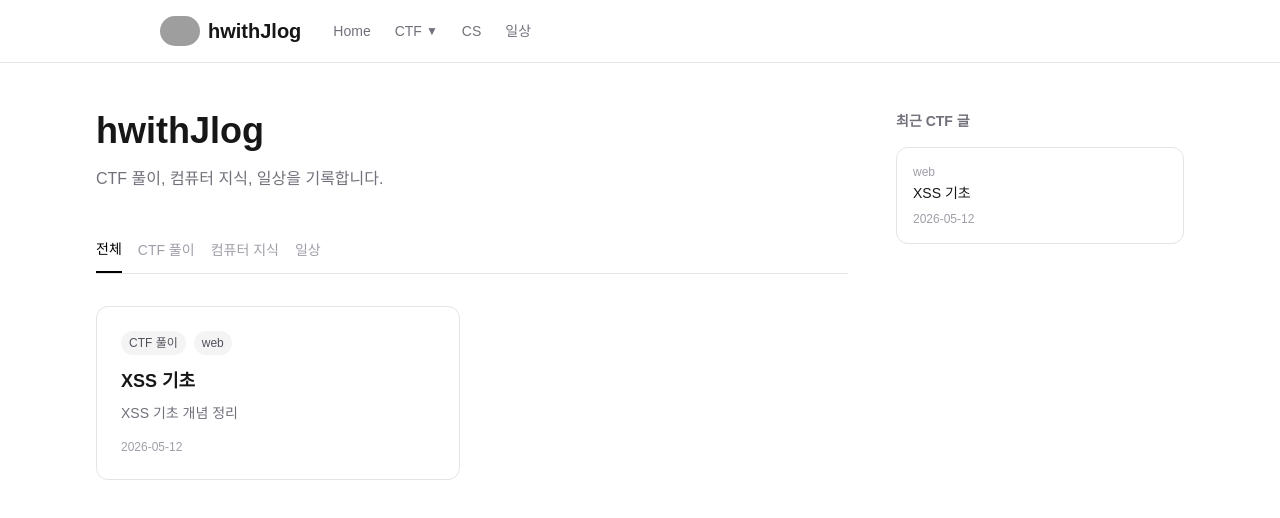
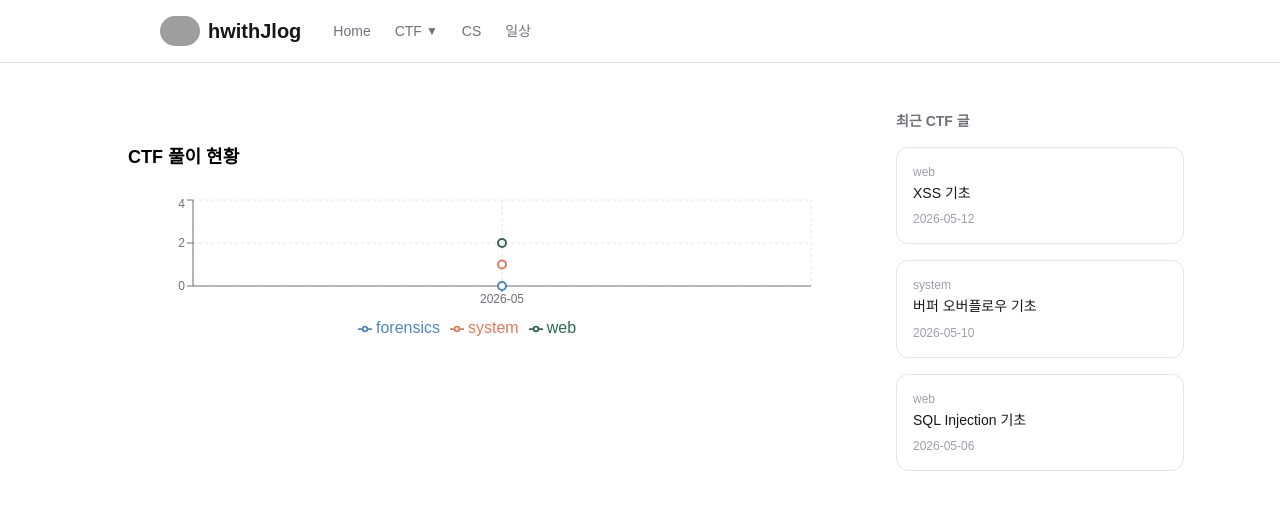
Before and after one commit to hwithjinsoo/hwithJlog, a Next.js app: page / in a window 1280 px wide. Shown: the top 518 px of the page. Built offline with nearby package versions, Linux system fonts and the light colour scheme; grey boxes are pictures that could not be loaded.

Commit message:
메인 페이지 그래프 추가

```diff
--- /dev/null
+++ b/app/components/CTFGraph.tsx
@@ -0,0 +1,60 @@
+"use client";
+
+import { Post } from "@/app/lib/posts";
+import {
+  LineChart,
+  Line,
+  XAxis,
+  YAxis,
+  CartesianGrid,
+  Tooltip,
+  Legend,
+  ResponsiveContainer,
+} from "recharts";
+
+type Props = {
+  posts: Post[];
+};
+
+export default function CTFGraph({ posts }: Props) {
+  // 월별 카테고리별 카운트
+  const monthlyData: Record<string, Record<string, number>> = {};
+
+  posts.forEach((post) => {
+    const month = post.date.slice(0, 7); // "2026-05"
+    if (!monthlyData[month]) {
+      monthlyData[month] = { web: 0, system: 0, forensics: 0 };
+    }
+    if (post.subcategory in monthlyData[month]) {
+      monthlyData[month][post.subcategory]++;
+    }
+  });
+
+  const data = Object.entries(monthlyData)
+    .sort(([a], [b]) => a.localeCompare(b))
+    .map(([month, counts]) => ({
+      month,
+      ...counts,
+    }));
+
+  return (
+    <div className="bg-white rounded-2xl p-8">
+    <h2 className="text-lg font-semibold mb-6 text-black">CTF 풀이 현황</h2>
+    <ResponsiveContainer width="100%" height={150}>
+        <LineChart data={data}>
+        <CartesianGrid strokeDasharray="3 3" stroke="#e4e4e7" />
+        <XAxis dataKey="month" stroke="#71717a" tick={{ fontSize: 12 }} />
+        <YAxis stroke="#71717a" tick={{ fontSize: 12 }} allowDecimals={false} />
+        <Tooltip
+            contentStyle={{ backgroundColor: "#fff", border: "1px solid #e4e4e7" }}
+            labelStyle={{ color: "#000" }}
+        />
+        <Legend />
+            <Line type="monotone" dataKey="web" stroke="#2d6a4f" strokeWidth={2} dot={{ r: 4 }} />
+            <Line type="monotone" dataKey="system" stroke="#e07b5a" strokeWidth={2} dot={{ r: 4 }} />
+            <Line type="monotone" dataKey="forensics" stroke="#4f86c6" strokeWidth={2} dot={{ r: 4 }} />
+        </LineChart>
+    </ResponsiveContainer>
+    </div>
+  );
+}
--- a/app/page.tsx
+++ b/app/page.tsx
@@ -1,20 +1,24 @@
 import { getAllPosts } from "./lib/posts";
-import CategoryTabs from "./components/CategoryTabs";
 import Link from "next/link";
+import CTFGraph from "./components/CTFGraph";
 
 export default function Home() {
   const posts = getAllPosts();
   const recentCtfPosts = posts.filter((post) => post.category === "ctf").slice(0, 5);
+  const ctfPosts = posts.filter((post) => post.category === "ctf");
 
   return (
     <div className="max-w-6xl mx-auto px-8 pt-12 flex gap-12">
       {/* 왼쪽 메인 */}
       <div className="flex-1 min-w-0">
+        {/* 그래프 영역 */}
         <div className="mb-12">
-          <h1 className="text-4xl font-bold mb-4">hwithJlog</h1>
-          <p className="text-zinc-500">CTF 풀이, 컴퓨터 지식, 일상을 기록합니다.</p>
+          <CTFGraph posts={ctfPosts} />
         </div>
-        <CategoryTabs posts={posts} />
+
+        {/* 하단 - 나중에 채울 영역 */}
+        <div>
+        </div>
       </div>
 
       {/* 오른쪽 사이드바 */}
--- /dev/null
+++ b/app/posts/ctf/system/buffer-overflow.mdx
@@ -0,0 +1,11 @@
+---
+title: "버퍼 오버플로우 기초"
+date: "2026-05-10"
+category: "ctf"
+subcategory: "system"
+description: "버퍼 오버플로우 기초 개념 정리"
+---
+
+# 버퍼 오버플로우 기초
+
+내용 작성 예정
--- /dev/null
+++ b/app/posts/ctf/web/sqli-basic.mdx
@@ -0,0 +1,11 @@
+---
+title: "SQL Injection 기초"
+date: "2026-05-06"
+category: "ctf"
+subcategory: "web"
+description: "SQL Injection 기초 개념 정리"
+---
+
+# SQL Injection 기초
+
+내용 작성 예정
--- a/package.json
+++ b/package.json
@@ -19,6 +19,7 @@
     "next-mdx-remote": "^6.0.0",
     "react": "19.2.4",
     "react-dom": "19.2.4",
+    "recharts": "^3.8.1",
     "rehype-highlight": "^7.0.2",
     "rehype-pretty-code": "^0.14.3",
     "shiki": "^4.0.2"
```
Also changed, not shown: app/posts/ctf/forensics/file-carving.mdx (added), 1 other file (tests, documents, lock files or other folders).
